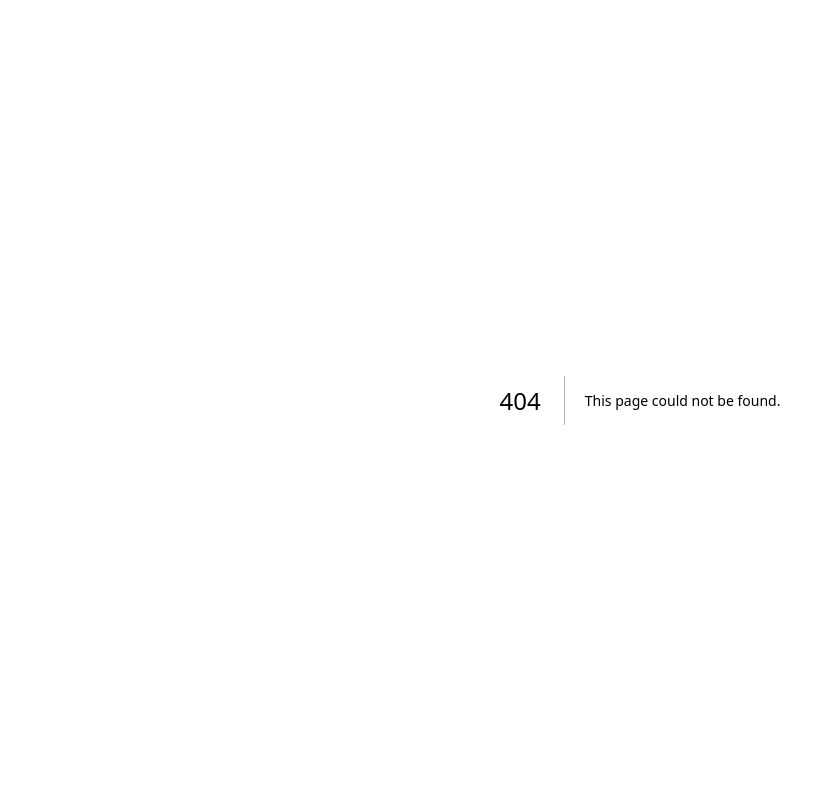
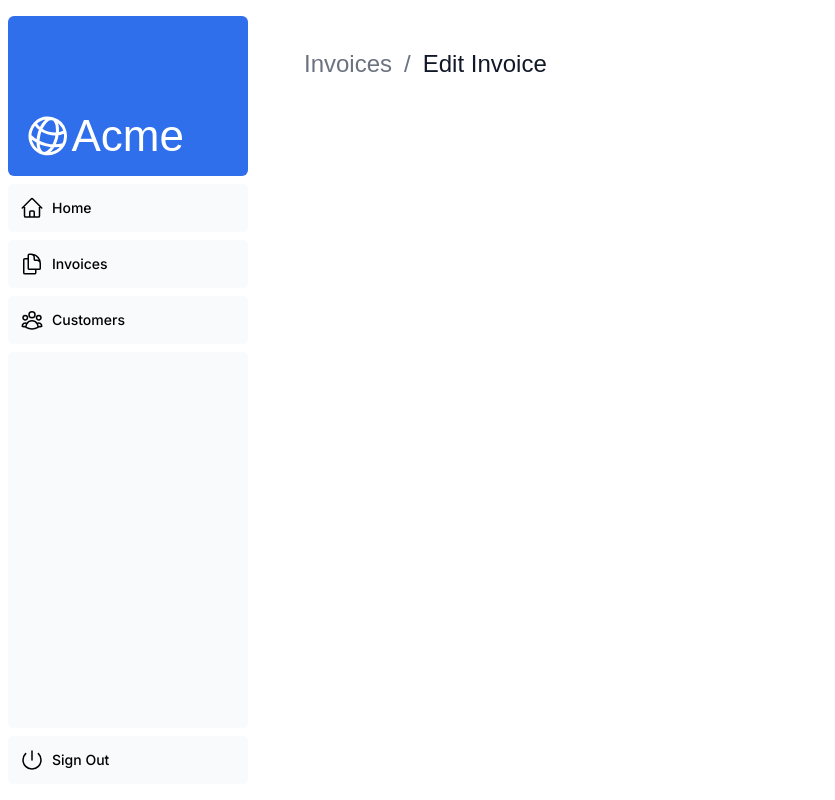
Before and after one commit to YevhLyt95/next-dashboard, a Next.js app: page /dashboard/invoices/1/edit in a window 1280 px wide. Before the commit this address had no page. Shown: the whole page, without its empty margins (0-835 px from the left). Built offline with nearby package versions, Linux system fonts and the light colour scheme; no server answers; the database is empty; a web font is replaced by a local one.

Commit message:
Created dynamic route segment with the invoice id

```diff
--- /dev/null
+++ b/app/dashboard/invoices/[id]/edit/page.tsx
@@ -0,0 +1,26 @@
+import Form from '@/app/ui/invoices/edit-form';
+import Breadcrumbs from '@/app/ui/invoices/breadcrumbs';
+import { fetchInvoiceById, fetchCustomers } from '@/app/lib/data';
+
+export default async function Page(props: { params: Promise<{ id: string }> }) {
+    const params = await props.params;
+    const id = params.id;
+    const [invoice, customers] = await Promise.all([
+        fetchInvoiceById(id),
+        fetchCustomers(),
+    ])
+    return (
+        <main>
+            <Breadcrumbs
+                breadcrumbs={[
+                    { label: 'Invoices', href: '/dashboard/invoices' },
+                    {
+                        label: 'Edit Invoice',
+                        href: `/dashboard/invoices/${id}/edit`,
+                        active: true
+                    }
+                ]}
+            />
+        </main>
+    );
+}
--- a/app/ui/invoices/buttons.tsx
+++ b/app/ui/invoices/buttons.tsx
@@ -16,7 +16,7 @@
 export function UpdateInvoice({ id }: { id: string }) {
   return (
     <Link
-      href="/dashboard/invoices"
+      href={`/dashboard/invoices/${id}/edit`}
       className="rounded-md border p-2 hover:bg-gray-100"
     >
       <PencilIcon className="w-5" />
```
